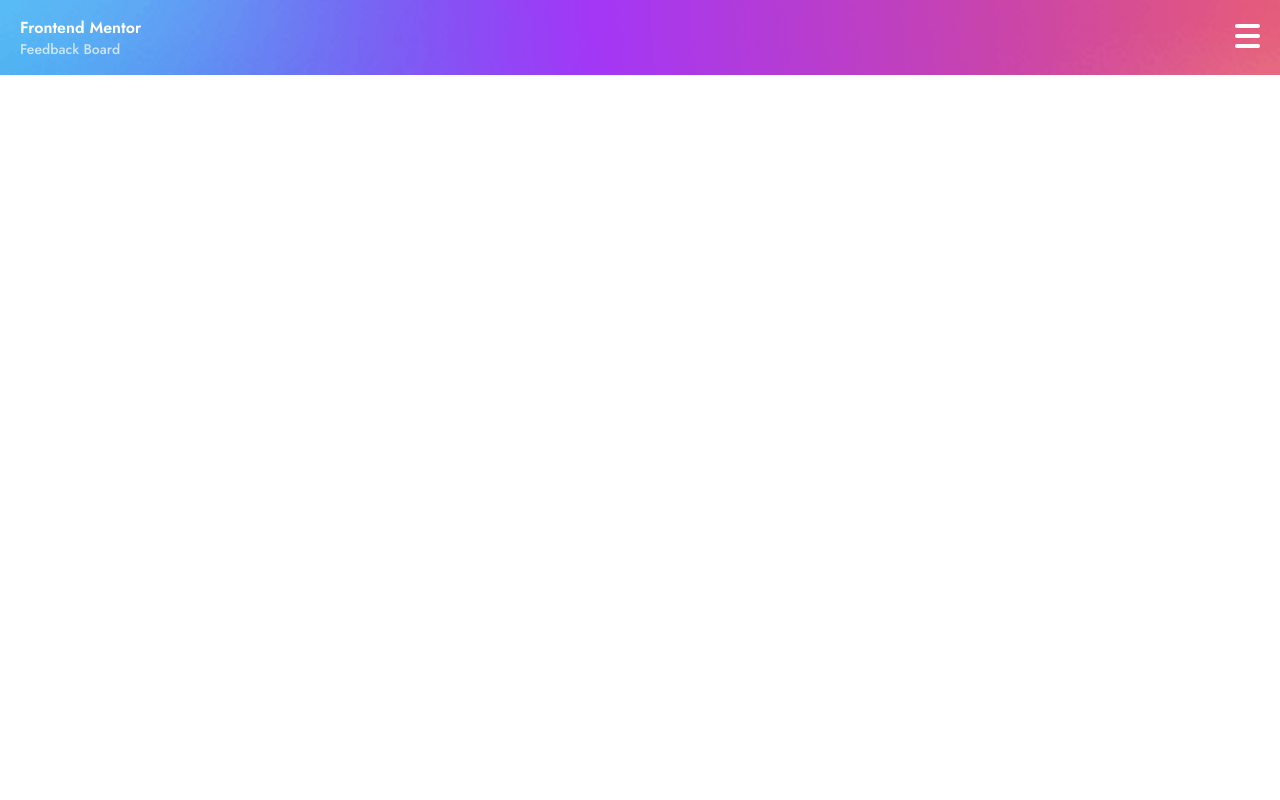
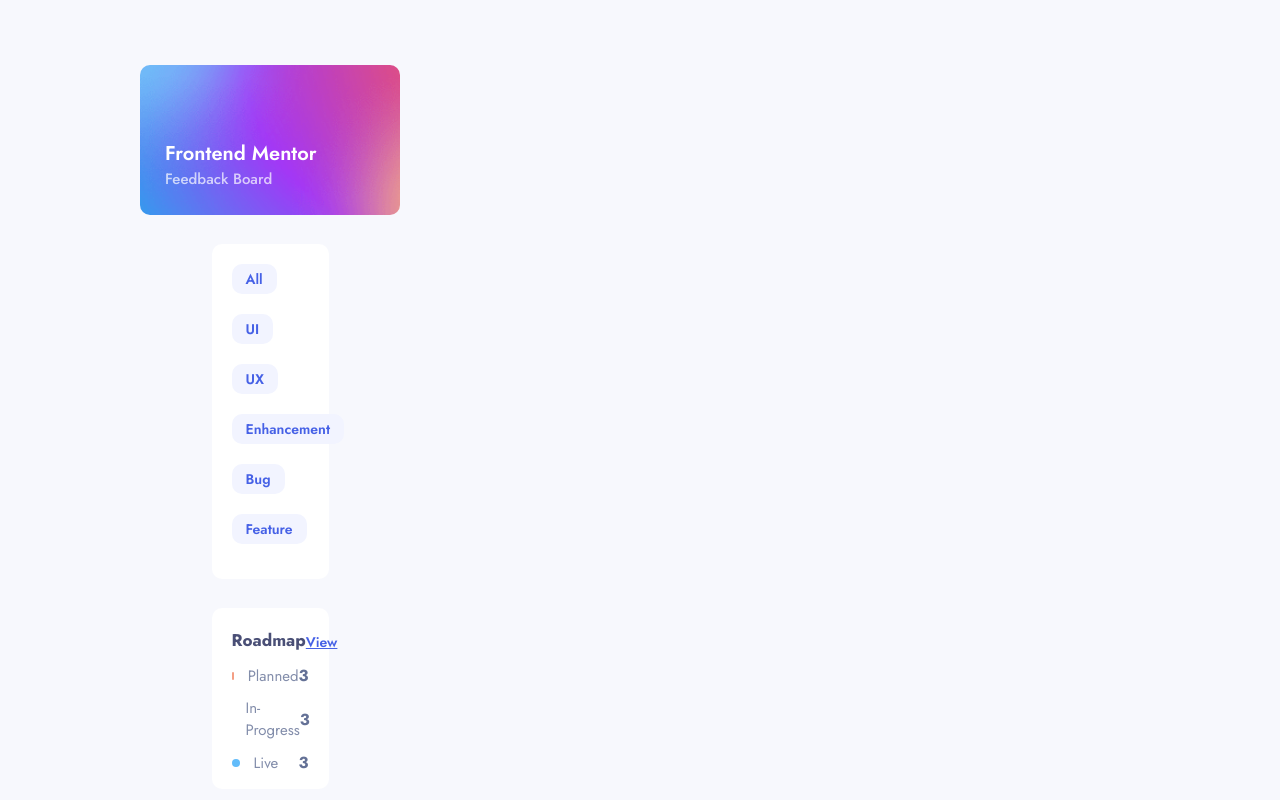
Before and after one commit to mkoosa/feedback-app, a Vue app: page / in a window 1280 px wide. Built offline with nearby package versions, Linux system fonts and the light colour scheme.

Commit message:
Style  header, cockpit, road with CSS to all screen sizes

```diff
--- a/src/assets/base.css
+++ b/src/assets/base.css
@@ -76,3 +76,9 @@
 .indent {
   padding-inline: 2rem;
 }
+
+@media only screen and (min-width: 769px) {
+  .indent {
+    padding-inline: 3.5rem;
+  }
+}
--- a/src/components/Header/HamburgerNav.vue
+++ b/src/components/Header/HamburgerNav.vue
@@ -1,5 +1,5 @@
 <template>
-  <div @click="toggleNav" class="navigation__hamburger">
+  <div @click="eventHandler" class="navigation__hamburger">
     <button
       :class="isOpenNav ? 'is-active' : ''"
       class="hamburger hamburger--collapse"
@@ -13,12 +13,17 @@
 </template>
 
 <script setup lang="ts">
-import { ref } from 'vue';
+// props
+defineProps<{
+  isOpenNav: boolean;
+}>();
 
-const isOpenNav = ref(false);
-const toggleNav = () => {
-  isOpenNav.value = !isOpenNav.value;
-};
+//events
+const emit = defineEmits<{
+  (e: '@toggleNav'): void;
+}>();
+
+const eventHandler = () => emit('@toggleNav');
 </script>
 
 <style scoped>
@@ -127,4 +132,10 @@
     top 0.1s 0.16s cubic-bezier(0.33333, 0, 0.66667, 0.33333),
     transform 0.13s 0.25s cubic-bezier(0.215, 0.61, 0.355, 1);
 }
+
+@media only screen and (min-width: 769px) {
+  .navigation__hamburger {
+    display: none;
+  }
+}
 </style>
--- a/src/components/Header/HeaderHeadings.vue
+++ b/src/components/Header/HeaderHeadings.vue
@@ -27,4 +27,35 @@
   font-weight: 600;
   opacity: 1;
 }
+
+@media only screen and (min-width: 769px) {
+  .header__headings {
+    padding: 0 0 2.5rem 2.5rem;
+    background-image: url('../../assets/shared/header/tablet/background-header.png');
+    height: 100%;
+    background-repeat: no-repeat;
+    background-size: cover;
+    text-align: left;
+    border-radius: 1rem;
+    display: flex;
+    flex-direction: column;
+    justify-content: end;
+  }
+
+  .heading {
+    font-size: 1.5rem;
+  }
+
+  .heading--main {
+    font-size: 2rem;
+  }
+}
+
+@media only screen and (min-width: 1025px) {
+  .header__headings {
+    background-image: url('../../assets/shared/header/desktop/background-header.png');
+    height: 15rem;
+    width: 100%;
+  }
+}
 </style>
--- a/src/components/Header/TheHeader.vue
+++ b/src/components/Header/TheHeader.vue
@@ -1,17 +1,20 @@
 <template>
   <header class="header indent">
     <HeaderHeadings />
-    <nav class="navigation">
-      <HamburgerNav />
-    </nav>
-    <TheCockpit />
+    <HamburgerNav @@toggle-nav="closeOpen" :is-open-nav="isOpenNav" />
+    <TheCockpit :is-open-nav="isOpenNav" />
   </header>
 </template>
 
 <script setup lang="ts">
+import { ref } from 'vue';
+
 import HeaderHeadings from './HeaderHeadings.vue';
 import HamburgerNav from './HamburgerNav.vue';
-import TheCockpit from '@/components/cockpit/TheCockpit.vue';
+import TheCockpit from '@/components/Cockpit/TheCockpit.vue';
+
+const isOpenNav = ref(false);
+const closeOpen = () => (isOpenNav.value = !isOpenNav.value);
 </script>
 
 <style scoped>
@@ -27,4 +30,28 @@
   justify-content: space-between;
   position: relative;
 }
+
+@media only screen and (min-width: 769px) {
+  .header {
+    margin-top: 3em;
+    padding-bottom: 0rem;
+    padding-top: 0rem;
+    background-image: none;
+    display: flex;
+    display: grid;
+    grid-template-columns: 1fr 2fr;
+    grid-gap: 1.5rem;
+    height: auto;
+    background: var(--grey);
+  }
+}
+
+@media only screen and (min-width: 1025px) {
+  .header {
+    padding-inline: 0;
+    display: flex;
+    justify-content: start;
+    flex-direction: column;
+  }
+}
 </style>
--- /dev/null
+++ b/src/components/Road/RoadHeader.vue
@@ -0,0 +1,48 @@
+<template>
+  <div class="road__header">
+    <h2 class="road__heading">{{ heading }}</h2>
+    <p class="road__view">{{ view }}</p>
+  </div>
+</template>
+
+<script setup lang="ts">
+import { ref } from 'vue';
+
+const heading = ref('Roadmap');
+const view = ref('view');
+</script>
+
+<style scoped>
+.road {
+  background: var(--white);
+  padding: 2rem 2rem 1.5rem 2rem;
+}
+
+.road__header {
+  display: flex;
+  justify-content: space-between;
+  align-items: center;
+}
+
+.road__heading {
+  font-size: 1.7rem;
+  font-weight: 700;
+  color: var(--very-dark-blue);
+  opacity: 0.9;
+}
+
+.road__view {
+  color: var(--blue);
+  text-decoration: underline;
+  text-transform: capitalize;
+  font-size: 1.4rem;
+  font-weight: 600;
+  align-self: flex-end;
+}
+
+@media only screen and (min-width: 1201px) {
+  .road__view {
+    cursor: pointer;
+  }
+}
+</style>
--- /dev/null
+++ b/src/components/Road/RoadMap.vue
@@ -0,0 +1,18 @@
+<template>
+  <div class="road">
+    <RoadHeader />
+    <RoadProgress />
+  </div>
+</template>
+<script setup lang="ts">
+import RoadHeader from './RoadHeader.vue';
+import RoadProgress from './RoadProgress.vue';
+</script>
+
+<style scoped>
+.road {
+  background: var(--white);
+  padding: 2rem 2rem 1.5rem 2rem;
+  border-radius: 1rem;
+}
+</style>
--- /dev/null
+++ b/src/components/Road/RoadProgress.vue
@@ -0,0 +1,66 @@
+<template>
+  <ul class="road__list">
+    <li class="road__list-element element" v-for="progress in progresses" :key="progress">
+      <div :class="progress" class="element__dot"></div>
+      <p class="element__name">{{ progress }}</p>
+      <span class="element__counter">3</span>
+    </li>
+  </ul>
+</template>
+
+<script setup lang="ts">
+import { ref } from 'vue';
+
+const progresses = ref<string[]>(['planned', 'in-progress', 'live']);
+</script>
+
+<style scoped>
+.road__list {
+  font-size: 1.5rem;
+  margin-top: 1.2rem;
+}
+.road__list-element {
+  display: flex;
+  align-items: center;
+}
+
+.road__list-element:nth-of-type(2) {
+  margin: 1rem 0;
+}
+.element__dot {
+  width: 0.8rem;
+  height: 0.8rem;
+  border-radius: 0.8rem;
+}
+
+.element__name {
+  margin-left: 1.4rem;
+  font-weight: 400;
+  text-transform: capitalize;
+  color: var(--grey-blue);
+  opacity: 0.8;
+}
+
+.element__counter {
+  margin-left: auto;
+  font-weight: 600;
+  color: var(--grey-blue);
+}
+.live {
+  background-color: var(--light-blue);
+}
+.in-progress {
+  background-color: var(--lila);
+}
+
+.planned {
+  background-color: var(--orange);
+}
+
+@media only screen and (min-width: 1201px) {
+  .element__counter {
+    font-weight: 700;
+    font-size: 1.6rem;
+  }
+}
+</style>
--- /dev/null
+++ b/src/components/Shared/TheSubject.vue
@@ -0,0 +1,29 @@
+<template>
+  <div :class="subjectClass" class="subject">
+    <p class="text">{{ subject }}</p>
+  </div>
+</template>
+
+<script setup lang="ts">
+defineProps<{
+  subject: string;
+  subjectClass: string;
+}>();
+</script>
+
+<style scoped>
+.subject {
+  margin: 0 1.5rem 2rem 0;
+  display: flex;
+  background: var(--dark-grey);
+  border-radius: 1rem;
+}
+
+.text {
+  padding: 0.5rem 1em;
+  font-weight: 600;
+  font-size: 1.4rem;
+  color: var(--blue);
+  text-transform: capitalize;
+}
+</style>
--- a/src/components/View/MainComponent.vue
+++ b/src/components/View/MainComponent.vue
@@ -2,8 +2,30 @@
   <div class="wrapper">
     <TheHeader />
   </div>
+  <div></div>
 </template>
 
 <script setup lang="ts">
 import TheHeader from '@/components/Header/TheHeader.vue';
 </script>
+
+<style scoped>
+.wrapper {
+  height: 100vh;
+  background: var(--grey);
+}
+
+@media only screen and (min-width: 1024px) {
+  .wrapper {
+    padding-inline: 10rem;
+    display: grid;
+    grid-template-columns: 26rem 1fr;
+  }
+}
+@media only screen and (min-width: 1201px) {
+  .wrapper {
+    padding-top: 3.5rem;
+    padding-inline: 14rem;
+  }
+}
+</style>
--- /dev/null
+++ b/src/components/cockpit/CockpitSubjects.vue
@@ -0,0 +1,45 @@
+<template>
+  <div role="list" class="cockpit__subjects">
+    <TheSubject
+      role="listitem"
+      v-for="subject in subjects"
+      :key="subject"
+      :subject="subject"
+      subjectClass="cockpit__subject"
+    />
+  </div>
+</template>
+
+<script setup lang="ts">
+// import CockpitSubject from './CockpitSubject.vue';
+import TheSubject from '../Shared/TheSubject.vue';
+
+import { ref } from 'vue';
+
+const subjects = ref<string[]>(['all', 'UI', 'UX', 'enhancement', 'bug', 'feature']);
+</script>
+
+<style scoped>
+.cockpit__subjects {
+  margin: 2rem 0;
+  padding: 2rem 2rem 1.5rem 2rem;
+  background: var(--white);
+  display: flex;
+  align-items: center;
+  flex-wrap: wrap;
+  border-radius: 0.5rem;
+}
+
+@media only screen and (min-width: 769px) {
+  .cockpit__subjects {
+    margin: 0;
+    border-radius: 1rem;
+  }
+}
+
+@media only screen and (min-width: 1025px) {
+  .cockpit__subjects {
+    margin: 1.4rem 0;
+  }
+}
+</style>
--- a/src/components/cockpit/TheCockpit.vue
+++ b/src/components/cockpit/TheCockpit.vue
@@ -1,21 +1,57 @@
 <template>
-  <div class="cockpit"></div>
+  <div :class="isOpenNav ? 'isOpen' : 'cockpit'" class="cockpit">
+    <CockpitSubjects />
+    <RoadMap />
+  </div>
 </template>
 
-<script setup lang="ts"></script>
+<script setup lang="ts">
+import CockpitSubjects from './CockpitSubjects.vue';
+import RoadMap from '../Road/RoadMap.vue';
+
+defineProps<{
+  isOpenNav: boolean;
+}>();
+</script>
 
 <style scoped>
 .cockpit {
-  width: 0%;
+  padding: 0 2rem;
+  width: 75%;
+  max-width: 45%;
   height: 100vh;
   background: var(--grey);
   position: absolute;
   right: 0;
   top: 7.5rem;
-  /* display: none; */
+  transition: all 0.22s;
+  transform: translateX(100%);
 }
 
 .cockpit.isOpen {
-  width: 70%;
+  transition: all 0.22s linear;
+  transform: translateX(0);
+}
+
+@media only screen and (min-width: 769px) {
+  .cockpit {
+    padding: 0;
+    transform: initial;
+    position: initial;
+    height: auto;
+    width: initial;
+    top: initial;
+    display: grid;
+    grid-template-columns: 1fr 1fr;
+    grid-gap: 1.5rem;
+    background: var(--grey);
+  }
+}
+
+@media only screen and (min-width: 1025px) {
+  .cockpit {
+    display: flex;
+    flex-direction: column;
+  }
 }
 </style>
```
